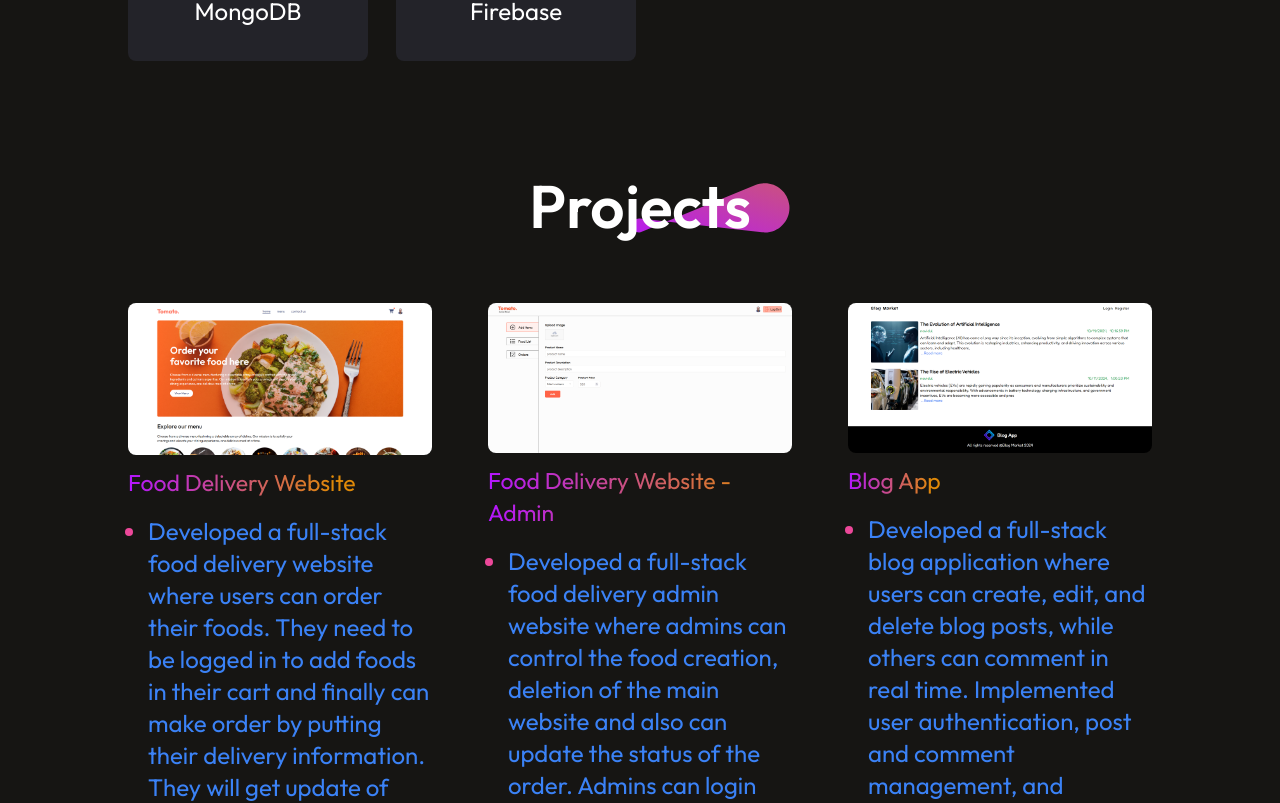
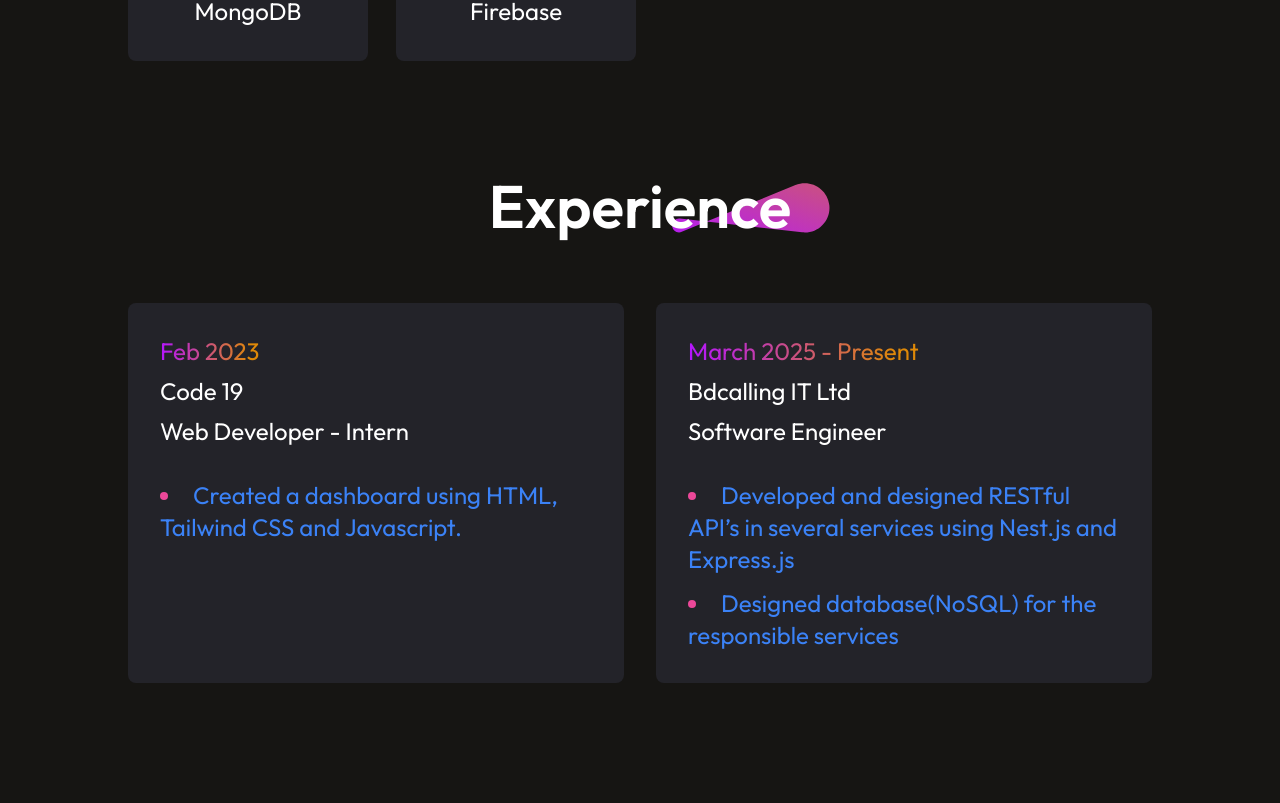
Before and after one commit to NavidulHoque/portfolio, a Next.js app: page / in a window 1280 px wide. Shown: the part 2727-3530 px from the top of the page. Built offline with nearby package versions, Linux system fonts and the light colour scheme.

Commit message:
portfolio

```diff
--- a/app/page.tsx
+++ b/app/page.tsx
@@ -26,9 +26,9 @@ export default function Home() {
 
           <About />
 
+          <Experiences />
+
           <Projects />
-
-          <Experiences />
 
           <Contact />
 
--- a/components/experiences/Experiences.tsx
+++ b/components/experiences/Experiences.tsx
@@ -3,31 +3,33 @@ import Heading from "../common/Heading";
 import ExperiencesWrapper from "./ExperiencesWrapper";
 
 export default function Experiences() {
+
   return (
     <ExperiencesWrapper>
 
       <Heading label="Experience" />
 
-      <div className="grid justify-center  gap-8">
+      <div className="grid sm:grid-cols-[repeat(auto-fit,_minmax(200px,_1fr))] justify-center gap-8">
 
         {experiences.map(experience => (
           <div
             key={experience.company}
-            className={`bg-[#232329] hover:bg-gradient-hover sm:w-[600px] w-[300px] flex-column gap-y-2 p-5 rounded-lg hover-scale cursor-pointer`}
+            className={`bg-[#232329] hover:bg-gradient-hover flex-column gap-y-2 p-8 rounded-lg hover-scale cursor-pointer`}
           >
 
-            <span className="self-start text-gradient text-[22px]">{experience.duration}</span>
+            <span className="self-start text-gradient">{experience.duration}</span>
+
             <h3>{experience.company}</h3>
 
-            <ul className="list-disc list-inside mt-4 marker:text-pink-500 space-y-3">
+            <span>{experience.position}</span>
 
-              <li>{experience.position}</li>
+            <ul className="list-disc list-inside text-blue-500 mt-1 pt-5 marker:text-pink-500 space-y-3">
 
-              <li>{experience.role}</li>
+              {experience.descriptions.map(description => (
+                <li key={description}>{description}</li>
+              ))}
 
             </ul>
-
-            <p className="text-blue-500 pt-5">{experience.description}</p>
 
           </div>
 
--- a/data/experience.ts
+++ b/data/experience.ts
@@ -1,18 +1,22 @@
 export interface Experiences{
     company: string;
     position: string;
-    role: string;
     duration: string;
-    description: string;
+    descriptions: string[];
 }
 
 
 export const experiences: Experiences[] = [
     {
         company: "Code 19",
-        position: "Intern",
-        role: "Web Developer",
+        position: "Web Developer - Intern",
         duration: "Feb 2023",
-        description: "Was sent there by university for industrial training purpose. Here I created a dashboard using HTML, Tailwind CSS and JavaScript."
+        descriptions: ["Created a dashboard using HTML, Tailwind CSS and Javascript."]
+    },
+    {
+        company: "Bdcalling IT Ltd",
+        position: "Software Engineer",
+        duration: "March 2025 - Present",
+        descriptions: ["Developed and designed RESTful API’s in several services using Nest.js and Express.js", "Designed database(NoSQL) for the responsible services"]
     }
 ]
```
